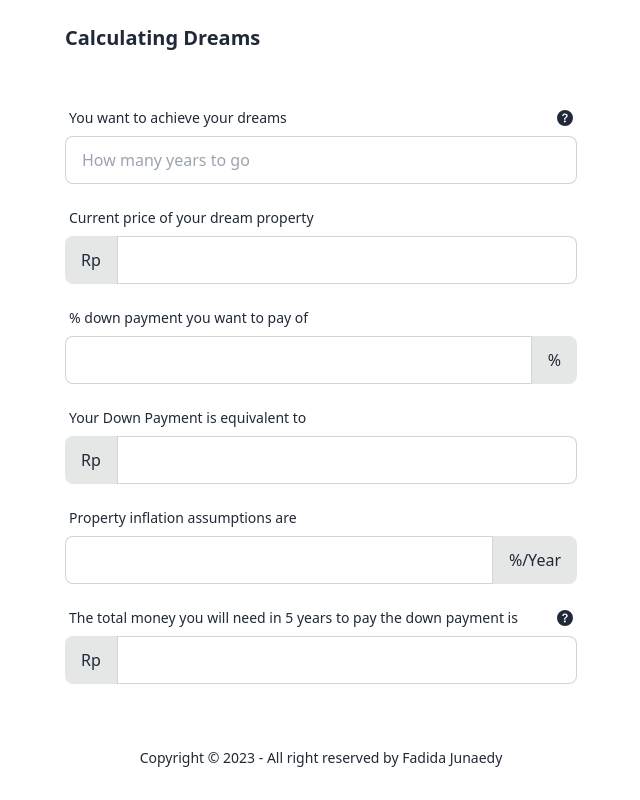
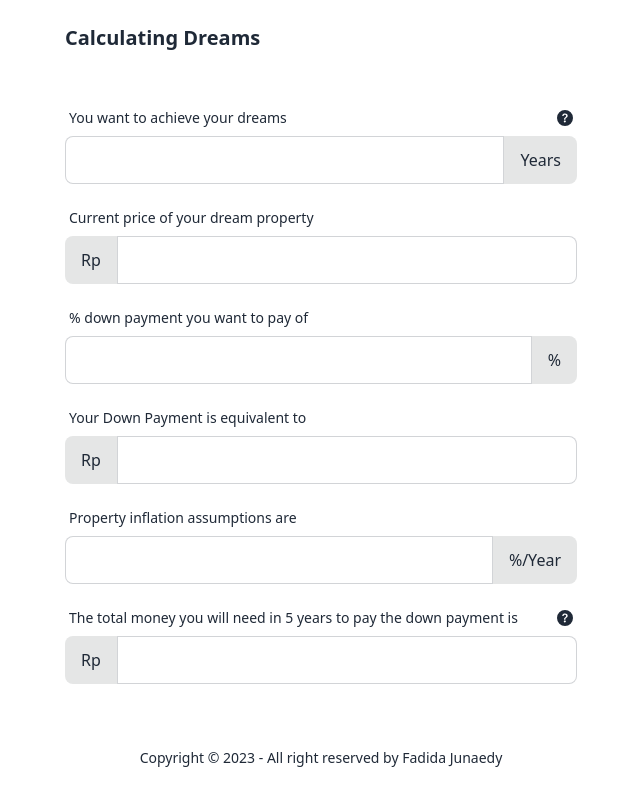
Before and after one commit to fadidajunaedy/calculating-dreams, a React (Vite) app: page / in a window 1280 px wide. Shown: the whole page, without its empty margins (319-959 px from the left). Built offline with nearby package versions, Linux system fonts and the light colour scheme.

Commit message:
create interface

```diff
--- a/src/App.jsx
+++ b/src/App.jsx
@@ -22,7 +22,10 @@ function App() {
               <BsFillQuestionCircleFill />
             </div>
           </label>
-          <input type="text" placeholder="How many years to go" className="input input-bordered w-full" />
+          <label className="input-group">
+            <input type="text" className="input input-bordered w-full" />
+            <span className=''>Years</span>
+          </label>
         </div>
 
         <div className="form-control w-full mb-4">
```
